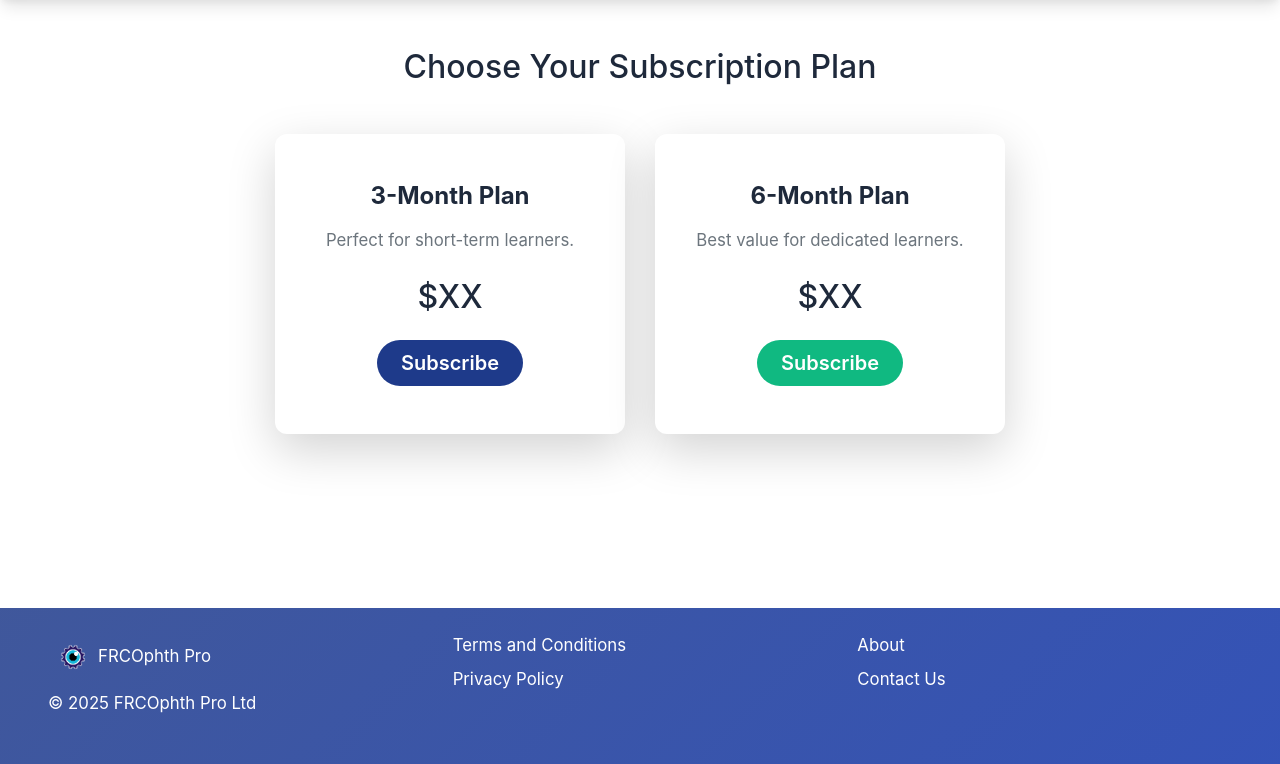
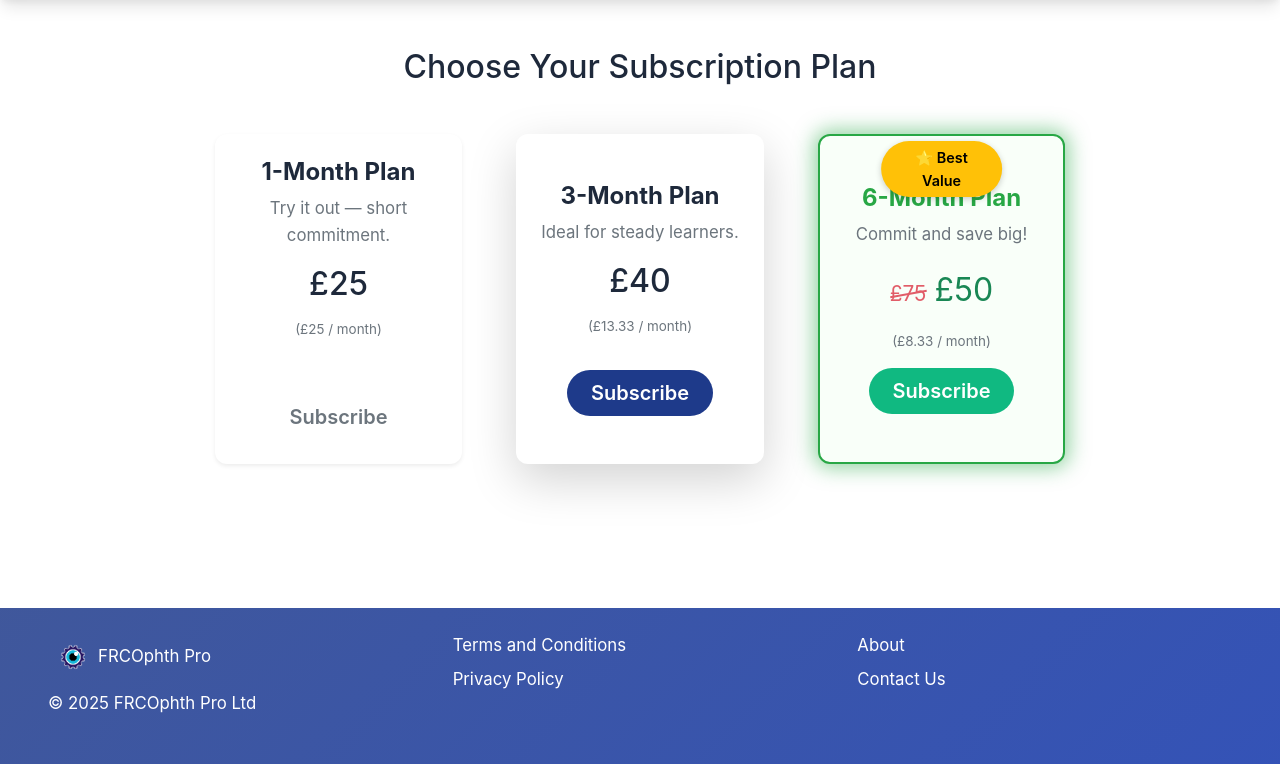
Before and after one commit to RoadtoFire/FRCOphth-Pro, a Django app: page /accounts/choose-plan/ in a window 1280 px wide. Shown: the part 96-860 px from the top of the page. Run offline with Django 5.2, Linux system fonts and the light colour scheme; a user stored in the database is signed in; some libraries are stand-ins or nearby versions.

Commit message:
made the choose plan option better

```diff
--- a/accounts/templates/accounts/choose_plan.html
+++ b/accounts/templates/accounts/choose_plan.html
@@ -2,22 +2,111 @@
 {% load static %}
 
 {% block content %}
+<style>
+  /* Make all cards equal height */
+  .pricing-row {
+    display: flex;
+    justify-content: center;
+    align-items: stretch;
+    gap: 1.5rem;
+    flex-wrap: wrap;
+  }
+
+    .price-section {
+    display: flex;
+    justify-content: center;
+    align-items: baseline;
+    gap: 8px;
+  }
+
+  .old-price {
+    position: relative;
+    font-size: 1.3rem;
+    color: #dc3545;
+    opacity: 0.8;
+  }
+
+  .old-price::after {
+    content: "";
+    position: absolute;
+    top: 50%;
+    left: 0;
+    width: 100%;
+    height: 2px;
+    background-color: #dc3545;
+    transform: rotate(-10deg);
+  }
+
+  .new-price {
+    font-size: 2rem;
+    color: #198754;
+  }
+
+  .pricing-card {
+    display: flex;
+    flex-direction: column;
+    justify-content: space-between;
+    transition: transform 0.3s ease, box-shadow 0.3s ease;
+  }
+
+  .pricing-card:hover {
+    transform: translateY(-5px);
+    box-shadow: 0 0 15px rgba(0,0,0,0.1);
+  }
+
+  /* Glowing highlight for 6-month plan */
+  .best-value {
+    box-shadow: 0 0 20px 4px rgba(40, 167, 69, 0.5);
+    border: 2px solid #28a745;
+    background: #f9fff9;
+    position: relative;
+  }
+
+.best-value-badge {
+  position: absolute;
+  top: 5px; /* moved down slightly from -15px */
+  left: 50%;
+  transform: translateX(-50%);
+  background: #ffc107;
+  color: #000;
+  font-weight: 600;
+  border-radius: 50px;
+  padding: 5px 15px;
+  font-size: 0.9rem;
+  box-shadow: 0 2px 6px rgba(0,0,0,0.2);
+  z-index: 10; /* keep it in front */
+}
+  /* Keep all buttons aligned */
+  .card-body {
+    display: flex;
+    flex-direction: column;
+    justify-content: space-between;
+  }
+
+  .subscribe-btn {
+    margin-top: auto;
+  }
+</style>
+
 <div class="container my-5">
   <h2 class="text-center mb-5 fw-bold">Choose Your Subscription Plan</h2>
 
-  <div class="row justify-content-center">
-    <!-- 3-Month Plan -->
-    <div class="col-md-4">
-      <div class="card shadow-lg border-0 text-center">
-        <div class="card-body py-5">
-          <h4 class="card-title mb-3 fw-semibold">3-Month Plan</h4>
-          <p class="card-text text-muted mb-4">Perfect for short-term learners.</p>
-          <h2 class="fw-bold mb-4">$XX</h2>
+  <div class="pricing-row">
 
+    <!-- 1-Month Plan -->
+    <div class="col-md-3">
+      <div class="card shadow-sm border-0 text-center pricing-card opacity-75">
+        <div class="card-body py-4">
+          <div>
+            <h4 class="card-title mb-2 fw-semibold">1-Month Plan</h4>
+            <p class="card-text text-muted mb-3">Try it out — short commitment.</p>
+            <h2 class="fw-bold mb-3">£25</h2>
+            <p class="text-muted small">(£25 / month)</p>
+          </div>
           <form action="{% url 'create_checkout_session' %}" method="POST">
             {% csrf_token %}
-            <input type="hidden" name="plan" value="3_month">
-            <button type="submit" class="btn btn-primary btn-lg px-4 py-2 rounded-pill">
+            <input type="hidden" name="plan" value="1_month">
+            <button type="submit" class="btn btn-outline-secondary btn-lg px-4 py-2 rounded-pill subscribe-btn">
               Subscribe
             </button>
           </form>
@@ -25,24 +114,52 @@
       </div>
     </div>
 
-    <!-- 6-Month Plan -->
-    <div class="col-md-4">
-      <div class="card shadow-lg border-0 text-center">
+    <!-- 3-Month Plan -->
+    <div class="col-md-3">
+      <div class="card shadow-lg border-0 text-center pricing-card">
         <div class="card-body py-5">
-          <h4 class="card-title mb-3 fw-semibold">6-Month Plan</h4>
-          <p class="card-text text-muted mb-4">Best value for dedicated learners.</p>
-          <h2 class="fw-bold mb-4">$XX</h2>
-
+          <div>
+            <h4 class="card-title mb-2 fw-semibold">3-Month Plan</h4>
+            <p class="card-text text-muted mb-3">Ideal for steady learners.</p>
+            <h2 class="fw-bold mb-3">£40</h2>
+            <p class="text-muted small">(£13.33 / month)</p>
+          </div>
           <form action="{% url 'create_checkout_session' %}" method="POST">
             {% csrf_token %}
-            <input type="hidden" name="plan" value="6_month">
-            <button type="submit" class="btn btn-success btn-lg px-4 py-2 rounded-pill">
+            <input type="hidden" name="plan" value="3_month">
+            <button type="submit" class="btn btn-primary btn-lg px-4 py-2 rounded-pill subscribe-btn">
               Subscribe
             </button>
           </form>
         </div>
       </div>
     </div>
+
+    <!-- 6-Month Plan (Best Value) -->
+    <div class="col-md-3 position-relative">
+      <div class="card text-center pricing-card best-value">
+        <div class="best-value-badge">⭐ Best Value</div>
+        <div class="card-body py-5">
+          <div>
+            <h4 class="card-title mb-2 fw-bold text-success">6-Month Plan</h4>
+            <p class="card-text text-muted mb-3">Commit and save big!</p>
+            <div class="price-section mb-3">
+              <span class="old-price">£75</span>
+              <span class="new-price fw-bold">£50</span>
+            </div>
+            <p class="text-muted small">(£8.33 / month)</p>
+          </div>
+          <form action="{% url 'create_checkout_session' %}" method="POST">
+            {% csrf_token %}
+            <input type="hidden" name="plan" value="6_month">
+            <button type="submit" class="btn btn-success btn-lg px-4 py-2 rounded-pill subscribe-btn">
+              Subscribe
+            </button>
+          </form>
+        </div>
+      </div>
+    </div>
+
   </div>
 </div>
 {% endblock %}
```
Also changed, not shown: db.sqlite3.
